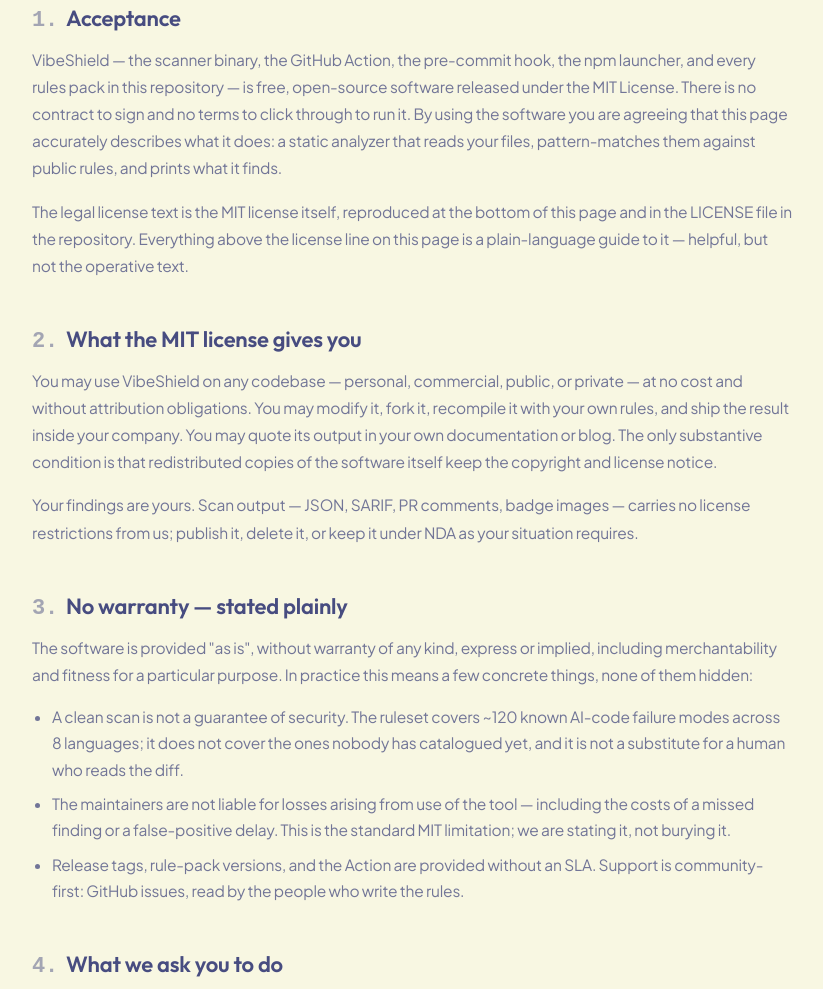
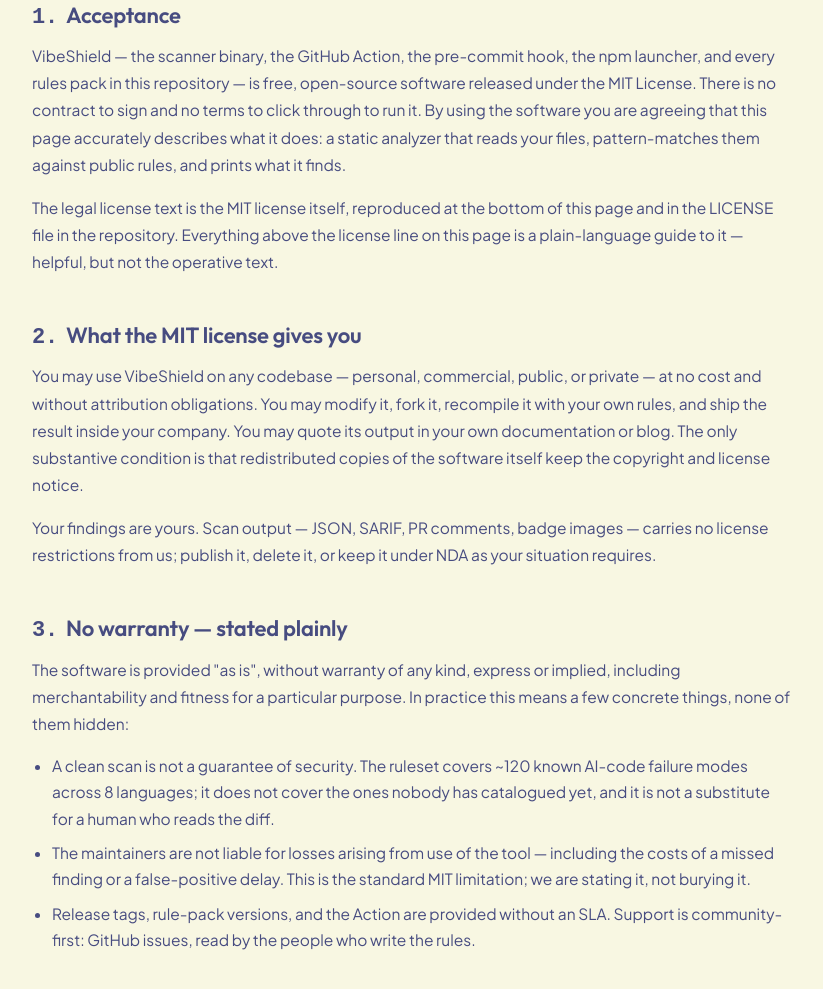
Before and after one commit to rajviyash9136freefr-tech/vibeshield, an Astro site in the folder site/: page /vibeshield/terms in a window 1280 px wide. Shown: the part 482-1471 px from the top of the page, without its empty margins (320-1143 px from the left). Built offline with nearby package versions, Linux system fonts and the light colour scheme; Astro itself is replaced by a stand-in of ours.

Commit message:
apply East Bay / Rum Swizzle color system

```diff
--- a/site/src/styles/global.css
+++ b/site/src/styles/global.css
@@ -1,56 +1,59 @@
-@import url('https://fonts.googleapis.com/css2?family=Outfit:wght@500;600;700;800;900&family=Plus+Jakarta+Sans:ital,wght@0,400;0,500;0,600;0,700;0,800;1,400;1,600&display=swap');
+@import url('https://fonts.googleapis.com/css2?family=Outfit:wght@600;700;800;900&family=Plus+Jakarta+Sans:ital,wght@0,400;0,500;0,600;0,700;1,400;1,600&display=swap');
 @import "tailwindcss";
 
-/* Design tokens — East Bay & Rum Swizzle Professional Light System
-   Color 1: East Bay (#474C80 / Deep Slate Purple-Indigo for text, brand, borders, buttons)
-   Color 2: Rum Swizzle (#F8F7E2 / Light Vanilla Silk canvas & accent surfaces)
-   Surface: Crisp White (#FFFFFF) for high-legibility enterprise card surfaces
-   100% Clean, Professional, Static — Zero Black Color, Zero Distracting 3D Animations */
-@theme {
-  /* Surfaces */
-  --color-bg: #f8f7e2;
-  --color-card: #ffffff;
-  --color-elevated: #faf9f0;
-  --color-hovered: #f1efdb;
-  --color-east-bay: #474c80;
-  --color-east-bay-light: #5d64a4;
-  --color-east-bay-soft: rgba(71, 76, 128, 0.08);
-  --color-hairline: rgba(71, 76, 128, 0.18);
-  --color-hairline-bright: rgba(71, 76, 128, 0.35);
+/* Strict 2-Color Design System: East Bay (#474C80) & Rum Swizzle (#F8F7E2)
+   All colors derived via CSS variables in :root.
+   No pure black and no pure white.
+   Full-bleed indigo blocks alternate with cream canvas sections. */
+:root {
+  /* Core Surface & Text */
+  --bg:          #F8F7E2;   /* Main page background (light cream) */
+  --surface:     #EFEDD2;   /* Cards and alternate sections, slightly darker than bg */
+  --ink:         #474C80;   /* Primary text, headings, buttons, key accents (East Bay) */
+  --ink-strong:  #2F3359;   /* Darker shade for hover, emphasis, and footer */
+  --ink-soft:    #5D6295;   /* Secondary text, subtle borders (5.3:1 contrast on cream) */
+  --on-ink:      #F8F7E2;   /* Text on East Bay sections */
+  --on-ink-soft: #C8CAE0;   /* Muted secondary text on East Bay sections (5.0:1 contrast) */
 
-  /* Typography Hierarchy (East Bay #474C80) */
-  --color-fg: #474c80;
-  --color-muted: rgba(71, 76, 128, 0.76);
-  --color-faint: rgba(71, 76, 128, 0.48);
-  --color-rum-swizzle: #f8f7e2;
+  /* Borders & Focus */
+  --border:         color-mix(in srgb, var(--ink) 22%, transparent);
+  --border-strong:  color-mix(in srgb, var(--ink) 45%, transparent);
+  --border-on-ink:  color-mix(in srgb, var(--on-ink) 22%, transparent);
+  --focus:          var(--ink-strong);
 
-  /* Primary Brand / Button */
-  --color-accent: #474c80;
-  --color-accent-strong: #363a66;
-  --color-accent-dim: rgba(71, 76, 128, 0.12);
-  --color-on-accent: #f8f7e2;
+  /* Severity Tokens for Cream / Surface Backgrounds (All >= 4.5:1 WCAG AA) */
+  --danger: #A63D2F;  /* 5.8:1 on --bg */
+  --warn:   #8A5A00;  /* 5.5:1 on --bg */
+  --ok:     #2F6B4F;  /* 5.8:1 on --bg */
 
-  /* Severity / Status Colors (Tuned for light background) */
-  --color-critical: #b91c1c;
-  --color-high: #c2410c;
-  --color-medium: #b45309;
-  --color-low: #474c80;
-  --color-info: #474c80;
-  --color-ok: #15803d;
+  /* Severity Tokens for Indigo (--ink) Backgrounds (All >= 4.5:1 WCAG AA) */
+  --danger-on-ink: #FFB3A7;  /* 4.7:1 on --ink */
+  --warn-on-ink:   #FFD580;  /* 5.8:1 on --ink */
+  --ok-on-ink:     #96E6B8;  /* 5.5:1 on --ink */
 
   /* Typography */
-  --font-display: "Outfit", "Plus Jakarta Sans", system-ui, sans-serif;
-  --font-sans: "Plus Jakarta Sans", "Inter Variable", "Geist Variable", system-ui, sans-serif;
-  --font-mono: "Geist Mono Variable", "SF Mono", ui-monospace, "JetBrains Mono", monospace;
+  --font-display: "Outfit", system-ui, sans-serif;
+  --font-sans: "Plus Jakarta Sans", system-ui, sans-serif;
+  --font-mono: "Geist Mono Variable", "SF Mono", ui-monospace, monospace;
 
-  /* Shape & elevation */
-  --radius-card: 16px;
+  /* Layout & Geometry */
+  --radius-card: 12px;
   --radius-btn: 9999px;
-  --shadow-pop: 0 10px 30px -8px rgba(71, 76, 128, 0.12);
-  --shadow-glow: 0 4px 20px rgba(71, 76, 128, 0.08);
+}
 
-  /* Motion */
-  --ease-soft: cubic-bezier(0.16, 1, 0.3, 1);
+@theme {
+  --color-bg: var(--bg);
+  --color-surface: var(--surface);
+  --color-ink: var(--ink);
+  --color-ink-strong: var(--ink-strong);
+  --color-ink-soft: var(--ink-soft);
+  --color-on-ink: var(--on-ink);
+  --color-on-ink-soft: var(--on-ink-soft);
+  --color-border: var(--border);
+
+  --font-display: var(--font-display);
+  --font-sans: var(--font-sans);
+  --font-mono: var(--font-mono);
 }
 
 @layer base {
@@ -59,99 +62,110 @@
   }
   html {
     scroll-behavior: smooth;
-    scroll-padding-top: 88px;
-    background-color: var(--color-bg);
+    scroll-padding-top: 84px;
+    background-color: var(--bg);
   }
   body {
-    background: var(--color-bg);
-    color: var(--color-fg);
+    background: var(--bg);
+    color: var(--ink);
     font-family: var(--font-sans);
     font-size: 16px;
     line-height: 1.65;
     -webkit-font-smoothing: antialiased;
     -moz-osx-font-smoothing: grayscale;
     text-rendering: optimizeLegibility;
-    letter-spacing: -0.012em;
     overflow-x: clip;
   }
+
+  /* Typography Scale */
   h1 {
     font-family: var(--font-display);
+    font-size: clamp(2.25rem, 5.5vw, 4.25rem);
+    line-height: 1.08;
     letter-spacing: -0.03em;
     font-weight: 800;
-    line-height: 1.12;
-    color: var(--color-fg);
   }
   h2 {
     font-family: var(--font-display);
+    font-size: clamp(1.75rem, 3.5vw, 2.75rem);
+    line-height: 1.15;
     letter-spacing: -0.025em;
     font-weight: 800;
-    line-height: 1.18;
-    color: var(--color-fg);
   }
   h3 {
     font-family: var(--font-display);
+    font-size: clamp(1.25rem, 2vw, 1.65rem);
+    line-height: 1.25;
     letter-spacing: -0.02em;
     font-weight: 700;
-    line-height: 1.28;
-    color: var(--color-fg);
   }
   h4 {
     font-family: var(--font-display);
+    font-size: 1.125rem;
+    line-height: 1.35;
     letter-spacing: -0.015em;
     font-weight: 700;
-    color: var(--color-fg);
   }
+
   code, pre, kbd, samp {
     font-family: var(--font-mono);
     font-feature-settings: "liga" 1, "calt" 1;
     letter-spacing: -0.015em;
   }
+
   ::selection {
-    background: #474c80;
-    color: #f8f7e2;
+    background: var(--ink);
+    color: var(--on-ink);
+  }
+
+  /* Native Browser Cursor & Interactive Elements */
+  a, button, [role="button"], summary {
+    cursor: pointer;
   }
   :focus-visible {
-    outline: 2px solid var(--color-accent);
+    outline: 2px solid var(--focus);
     outline-offset: 2px;
     border-radius: 4px;
   }
+
   details > summary {
-    cursor: pointer;
     list-style: none;
   }
   details > summary::-webkit-details-marker {
     display: none;
   }
+
   a {
     color: inherit;
   }
-  /* Shiki / code blocks — Clean Light Architecture */
+
+  /* Shiki / Code Blocks */
   .astro-code {
-    background: #ffffff !important;
-    color: #474c80 !important;
+    background: var(--surface) !important;
+    color: var(--ink) !important;
     font-size: 13.5px;
     line-height: 1.7;
     padding: 20px 24px;
     border-radius: var(--radius-card);
-    border: 1px solid var(--color-hairline);
-    box-shadow: 0 4px 16px rgba(71, 76, 128, 0.05);
+    border: 1px solid var(--border);
     overflow-x: auto;
   }
-  /* Long-form prose (docs + blog) */
-  .prose-docs h1 { font-size: 34px; letter-spacing: -0.03em; margin-bottom: 12px; font-family: var(--font-display); color: #474c80; }
-  .prose-docs h2 { font-size: 24px; margin-top: 40px; margin-bottom: 12px; font-family: var(--font-display); color: #474c80; }
-  .prose-docs h3 { font-size: 18px; margin-top: 28px; margin-bottom: 10px; font-family: var(--font-display); color: #474c80; }
-  .prose-docs p, .prose-docs li { color: var(--color-muted); line-height: 1.75; }
-  .prose-docs a { color: #474c80; font-weight: 600; text-decoration: underline; text-underline-offset: 4px; }
-  .prose-docs a:hover { opacity: 0.8; }
-  .prose-docs code { font-family: var(--font-mono); font-size: 0.9em; background: #faf9f0; border: 1px solid var(--color-hairline); border-radius: 6px; padding: 2px 6px; color: #474c80; }
+
+  /* Documentation & Blog Prose */
+  .prose-docs h1 { font-size: 34px; letter-spacing: -0.03em; margin-bottom: 12px; font-family: var(--font-display); color: var(--ink); }
+  .prose-docs h2 { font-size: 24px; margin-top: 40px; margin-bottom: 12px; font-family: var(--font-display); color: var(--ink); }
+  .prose-docs h3 { font-size: 18px; margin-top: 28px; margin-bottom: 10px; font-family: var(--font-display); color: var(--ink); }
+  .prose-docs p, .prose-docs li { color: var(--ink-soft); line-height: 1.75; }
+  .prose-docs a { color: var(--ink); font-weight: 700; text-decoration: underline; text-underline-offset: 4px; }
+  .prose-docs a:hover { color: var(--ink-strong); }
+  .prose-docs code { font-family: var(--font-mono); font-size: 0.9em; background: var(--surface); border: 1px solid var(--border); border-radius: 6px; padding: 2px 6px; color: var(--ink); }
   .prose-docs pre code { background: none; border: 0; padding: 0; font-size: 13.5px; }
   .prose-docs table { width: 100%; border-collapse: collapse; font-size: 14px; margin: 20px 0; display: block; overflow-x: auto; }
-  .prose-docs th, .prose-docs td { border: 1px solid var(--color-hairline); padding: 10px 14px; text-align: left; }
-  .prose-docs th { color: var(--color-fg); background: #faf9f0; font-weight: 700; }
+  .prose-docs th, .prose-docs td { border: 1px solid var(--border); padding: 10px 14px; text-align: left; }
+  .prose-docs th { color: var(--ink); background: var(--surface); font-weight: 700; }
   .prose-docs ul, .prose-docs ol { padding-left: 22px; margin: 16px 0; }
   .prose-docs li { margin: 6px 0; }
-  .prose-docs strong { color: var(--color-fg); }
+  .prose-docs strong { color: var(--ink); font-weight: 700; }
 }
 
 @layer components {
@@ -167,135 +181,131 @@
     margin-inline: auto;
     padding-inline: 24px;
   }
-  /* Section rhythm */
+
+  /* Section Spacing */
   .section {
-    padding-block: 72px;
+    padding-block: 64px;
   }
   @media (min-width: 1024px) {
     .section {
-      padding-block: 108px;
+      padding-block: 96px;
     }
   }
-  .hairline {
-    border: 1px solid var(--color-hairline);
-  }
+
+  /* Cards — Solid & Confident */
   .card {
-    background: var(--color-card);
-    border: 1px solid var(--color-hairline);
+    background: var(--surface);
+    border: 1px solid var(--border);
     border-radius: var(--radius-card);
-    box-shadow: var(--shadow-glow);
-    transition: border-color 200ms ease, box-shadow 200ms ease;
   }
   .card:hover {
-    border-color: var(--color-hairline-bright);
-    box-shadow: var(--shadow-pop);
+    border-color: var(--border-strong);
   }
-  .glass-panel {
-    background: rgba(255, 255, 255, 0.94);
-    backdrop-filter: blur(16px);
-    -webkit-backdrop-filter: blur(16px);
-    border: 1px solid var(--color-hairline);
-    box-shadow: 0 8px 24px rgba(71, 76, 128, 0.06);
-  }
+
+  /* Accessible Skip Link */
   .skip-link {
     position: absolute;
     left: -9999px;
     top: 0;
     z-index: 100;
     padding: 8px 18px;
-    background: #474c80;
-    color: #f8f7e2;
-    border-radius: 0 0 12px 0;
+    background: var(--ink);
+    color: var(--on-ink);
+    border-radius: 0 0 8px 0;
     font-weight: 700;
   }
   .skip-link:focus {
     left: 0;
   }
+
   .eyebrow {
     font-family: var(--font-display);
-    font-size: 12px;
-    letter-spacing: 0.12em;
+    font-size: 11px;
+    letter-spacing: 0.14em;
     text-transform: uppercase;
-    color: var(--color-muted);
-    font-weight: 700;
+    font-weight: 800;
   }
-  /* Standardized Professional Buttons — East Bay & Rum Swizzle */
+
+  /* Buttons */
   .btn-primary {
     display: inline-flex;
     align-items: center;
     justify-content: center;
-    border-radius: 9999px;
-    background-color: #474c80;
-    padding: 13px 26px;
+    border-radius: var(--radius-btn);
+    background-color: var(--ink);
+    color: var(--on-ink);
+    padding: 12px 24px;
     font-size: 14px;
     font-family: var(--font-display);
     font-weight: 700;
-    color: #f8f7e2;
-    border: 1px solid #474c80;
-    transition: opacity 150ms ease, background-color 150ms ease;
+    border: 1px solid var(--ink);
+    transition: background-color 150ms ease, border-color 150ms ease;
   }
   .btn-primary:hover {
-    background-color: #363a66;
-    color: #f8f7e2;
+    background-color: var(--ink-strong);
+    border-color: var(--ink-strong);
   }
-  .btn-primary:active {
-    opacity: 0.92;
+
+  /* Button on Indigo Section */
+  .btn-on-ink {
+    display: inline-flex;
+    align-items: center;
+    justify-content: center;
+    border-radius: var(--radius-btn);
+    background-color: var(--on-ink);
+    color: var(--ink);
+    padding: 12px 24px;
+    font-size: 14px;
+    font-family: var(--font-display);
+    font-weight: 800;
+    border: 1px solid var(--on-ink);
+    transition: background-color 150ms ease, opacity 150ms ease;
   }
+  .btn-on-ink:hover {
+    background-color: #f1efdb;
+  }
+
   .btn-secondary {
     display: inline-flex;
     align-items: center;
     justify-content: center;
-    border-radius: 9999px;
-    border: 1px solid var(--color-hairline-bright);
-    background-color: #ffffff;
-    padding: 13px 26px;
+    border-radius: var(--radius-btn);
+    border: 1px solid var(--border-strong);
+    background-color: var(--surface);
+    color: var(--ink);
+    padding: 12px 24px;
     font-size: 14px;
     font-family: var(--font-display);
     font-weight: 700;
-    color: #474c80;
     transition: border-color 150ms ease, background-color 150ms ease;
   }
   .btn-secondary:hover {
-    border-color: #474c80;
-    background-color: #faf9f0;
+    border-color: var(--ink);
   }
-  .btn-pill {
+
+  .btn-secondary-on-ink {
     display: inline-flex;
     align-items: center;
-    gap: 6px;
-    border-radius: 9999px;
-    border: 1px solid var(--color-hairline);
-    background-color: #ffffff;
-    padding: 6px 14px;
-    font-size: 12px;
-    font-family: var(--font-mono);
-    color: #474c80;
-    transition: border-color 150ms ease;
+    justify-content: center;
+    border-radius: var(--radius-btn);
+    border: 1px solid var(--border-on-ink);
+    background-color: transparent;
+    color: var(--on-ink);
+    padding: 12px 24px;
+    font-size: 14px;
+    font-family: var(--font-display);
+    font-weight: 700;
+    transition: border-color 150ms ease, background-color 150ms ease;
   }
-  .btn-pill:hover {
-    border-color: #474c80;
-  }
-}
-
-@layer utilities {
-  /* Headline text styling */
-  .text-apple-headline {
-    color: #474c80;
+  .btn-secondary-on-ink:hover {
+    border-color: var(--on-ink);
+    background-color: color-mix(in srgb, var(--on-ink) 10%, transparent);
   }
 
-  /* Dynamic Island styling — Crisp Light Frosted Navigation Bar */
-  .dynamic-island {
-    background: rgba(248, 247, 226, 0.94);
-    backdrop-filter: blur(20px);
-    -webkit-backdrop-filter: blur(20px);
-    border: 1px solid rgba(71, 76, 128, 0.22);
-    box-shadow: 0 6px 24px -4px rgba(71, 76, 128, 0.12);
-  }
-
-  /* Horizontal-scroll tables with clean scrollbars */
+  /* Clean Horizontal Scroll */
   .scroll-x {
     overflow-x: auto;
     scrollbar-width: thin;
-    scrollbar-color: rgba(71, 76, 128, 0.2) transparent;
+    scrollbar-color: var(--border) transparent;
   }
 }
```
Also changed, not shown: site/scripts/check-contrast.mjs (added, +74 -0 lines).
